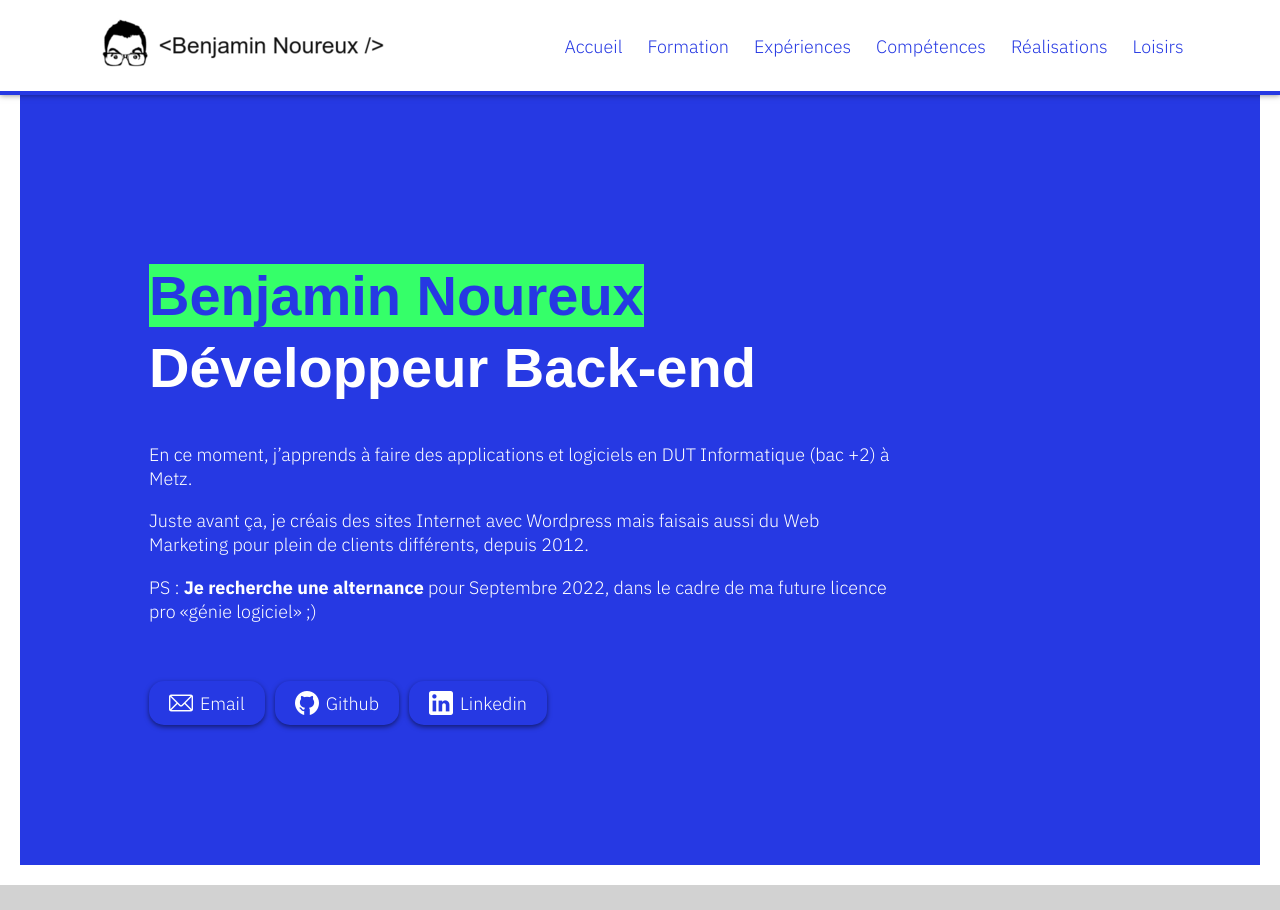
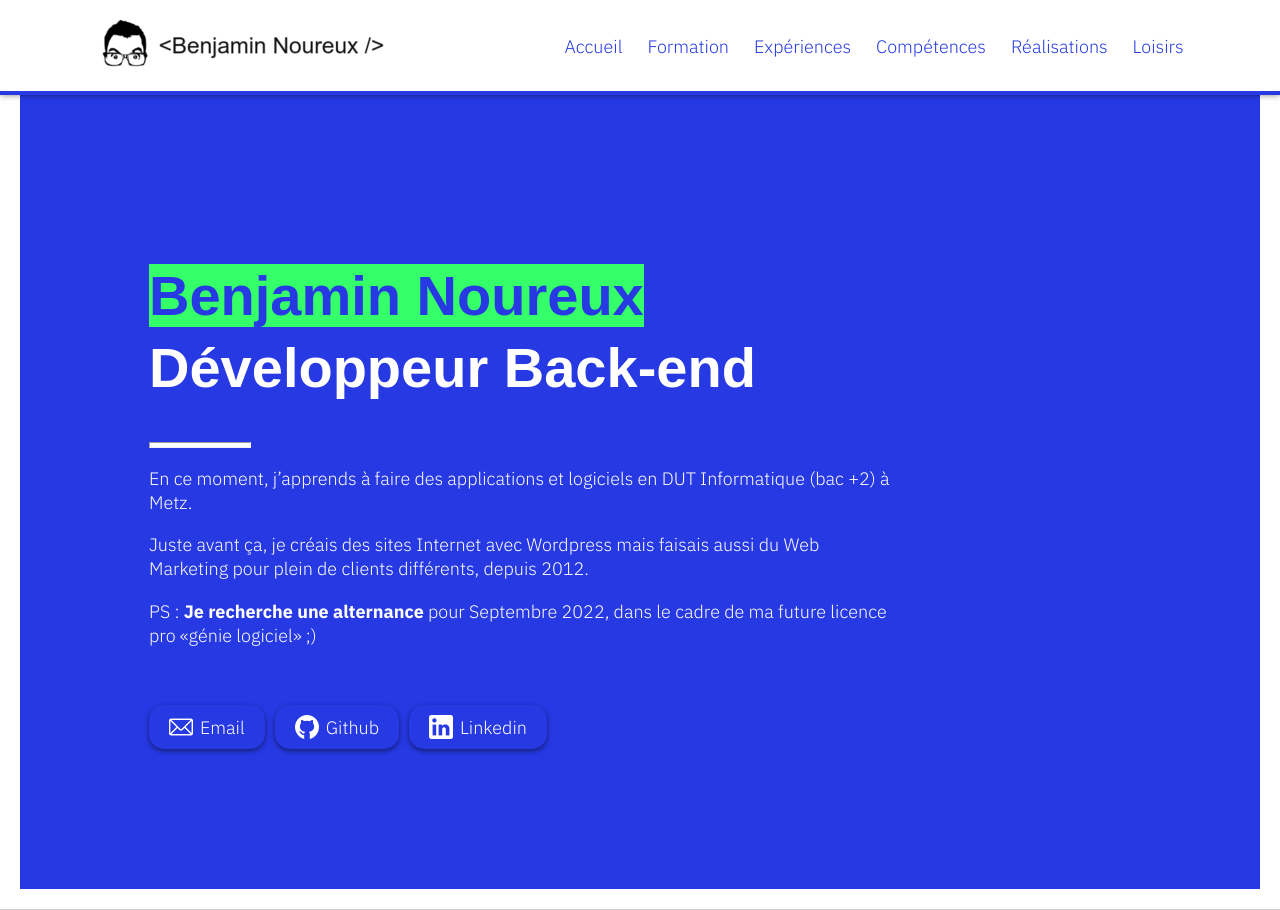
Before and after one commit to n0uben/n0uben.github.io, a PHP site: page / in a window 1280 px wide. Shown: the top 910 px of the page. Run offline with PHP 8.4, Linux system fonts and the light colour scheme; some web fonts are replaced.

Commit message:
add hr separator in home section

```diff
--- a/index.html
+++ b/index.html
@@ -36,6 +36,7 @@
                         <span class="highlight">Benjamin Noureux</span><br>
                         Développeur Back-end
                     </h1>
+                    <hr>
                     <p class="page-subtitle">
                         En ce moment, j’apprends à faire des applications et logiciels en DUT Informatique (bac +2) à Metz.
                     </p>
--- a/style.css
+++ b/style.css
@@ -363,6 +363,12 @@ video {
 #home h1 .highlight {
     color: var(--accent-color);
 }
+#home hr {
+    width: 100px;
+    margin: 0;
+    height: 4px;
+    background: var(--background-primary);
+}
 
 #home .page-subtitle {
     padding-bottom: 0;
```
